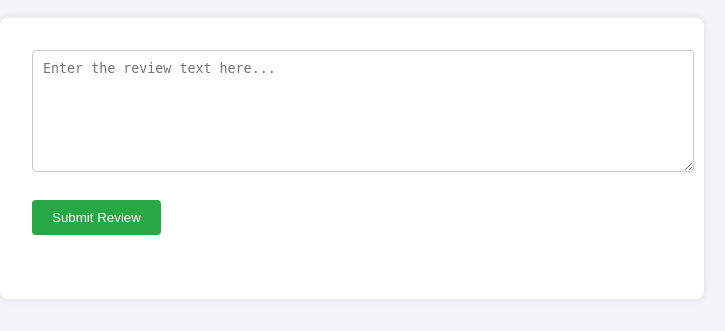
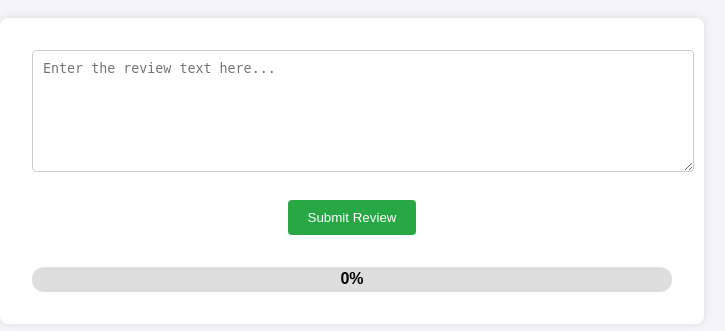
Before and after one commit to sana-a-p/fake-review-detection, a Flask app: page / in a window 1280 px wide. Shown: the part 160-491 px from the top of the page, without its empty margins (288-1013 px from the left). Run offline with Flask 3, Linux system fonts and the light colour scheme; parts of the project's set-up code (start-up, migrations or seed data) failed here and were passed over; some libraries are stand-ins or nearby versions.

Commit message:
Update home.html

```diff
--- a/templates/home.html
+++ b/templates/home.html
@@ -7,7 +7,6 @@
     <style>
         body {
             font-family: Arial, sans-serif;
-
             background-color: #f4f4f9;
             margin: 0;
             padding: 0;
@@ -25,6 +24,7 @@
             background-color: white;
             border-radius: 8px;
             box-shadow: 0 0 10px rgba(0, 0, 0, 0.1);
+            text-align: center;
         }
         .input-area {
             margin-bottom: 1.5rem;
@@ -55,7 +55,80 @@
         .error {
             color: red;
         }
+        .meter-container {
+            width: 100%;
+            background: #ddd;
+            height: 25px;
+            border-radius: 12px;
+            overflow: hidden;
+            margin-top: 1rem;
+            position: relative;
+        }
+        .meter {
+            height: 100%;
+            width: 0%;
+            background-color: green;
+            transition: width 0.5s ease-in-out, background-color 0.5s ease-in-out;
+        }
+        .percentage {
+            position: absolute;
+            width: 100%;
+            top: 50%;
+            transform: translateY(-50%);
+            font-weight: bold;
+            color: black;
+        }
     </style>
+    <script>
+        function predictReview() {
+            var reviewText = document.getElementById("review").value.trim();
+
+            if (!reviewText) {
+                document.getElementById("error").innerText = "Please enter a review before submitting!";
+                document.getElementById("result").innerText = "";
+                return;
+            }
+
+            document.getElementById("error").innerText = "";
+            document.getElementById("result").innerText = "Analyzing...";
+
+            fetch('/predict', {
+                method: 'POST',
+                headers: { 'Content-Type': 'application/json' },
+                body: JSON.stringify({ review: reviewText })
+            })
+            .then(response => response.json())
+            .then(data => {
+                document.getElementById("result").innerText = "";
+
+                if (data.error) {
+                    document.getElementById("error").innerText = data.error;
+                } else {
+                    var probability = data.fake_review_probability;
+                    var percentage = (probability * 100).toFixed(2);
+                    document.getElementById("result").innerText = probability >= 0.7 ? "Review is Fake!" : (probability >= 0.4 ? "Review is Uncertain." : "Review is Genuine.");
+                    document.getElementById("error").innerText = "";
+
+                    var meter = document.querySelector(".meter");
+                    var percentageText = document.querySelector(".percentage");
+
+                    meter.style.width = percentage + "%";
+                    if (probability < 0.4) {
+                        meter.style.backgroundColor = "green";
+                    } else if (probability < 0.7) {
+                        meter.style.backgroundColor = "yellow";
+                    } else {
+                        meter.style.backgroundColor = "red";
+                    }
+                    percentageText.innerText = percentage + "%";
+                }
+            })
+            .catch(error => {
+                document.getElementById("result").innerText = "";
+                document.getElementById("error").innerText = "An error occurred: " + error;
+            });
+        }
+    </script>
 </head>
 <body>
 
@@ -72,60 +145,12 @@
 
     <div id="result" class="result"></div>
     <div id="error" class="error"></div>
+
+    <div class="meter-container">
+        <div class="meter"></div>
+        <div class="percentage">0%</div>
+    </div>
 </div>
-
-<script>
-    function predictReview() {
-        var reviewText = document.getElementById("review").value.trim();
-
-        if (!reviewText) {
-            document.getElementById("error").innerText = "Please enter a review before submitting!";
-            document.getElementById("result").innerText = "";
-            return;
-        }
-
-        document.getElementById("error").innerText = "";
-        document.getElementById("result").innerText = "Analyzing...";
-
-        // Send POST request to the Flask API for prediction
-        fetch('/predict', {
-            method: 'POST',
-            headers: {
-                'Content-Type': 'application/json',
-            },
-            body: JSON.stringify({ review: reviewText })
-        })
-        .then(response => response.json())
-        .then(data => {
-            // Once the response is received, remove the "Analyzing..." text
-            document.getElementById("result").innerText = ""; // Clear "Analyzing..."
-
-            if (data.error) {
-                document.getElementById("error").innerText = data.error;
-            } else {
-                // Get the fake review probability
-                var probability = data.fake_review_probability;
-
-                // Display the probability
-                //document.getElementById("result").innerText = `Fake Review Probability: ${(probability * 100).toFixed(2)}%`;
-
-                // Show whether the review is fake or genuine based on the threshold
-                if (probability >= 0.4) {
-                    document.getElementById("result").innerText += "\nReview is Fake!";
-                } else {
-                    document.getElementById("result").innerText += "\nReview is Genuine.";
-                }
-
-                document.getElementById("error").innerText = "";
-            }
-        })
-        .catch(error => {
-            document.getElementById("result").innerText = "";
-            document.getElementById("error").innerText = "An error occurred: " + error;
-        });
-    }
-</script>
-
 
 </body>
 </html>
```
